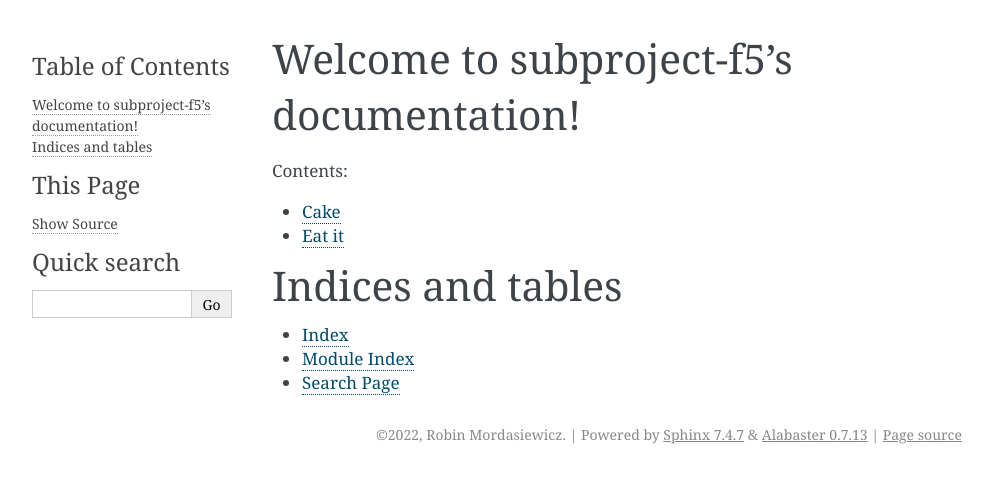
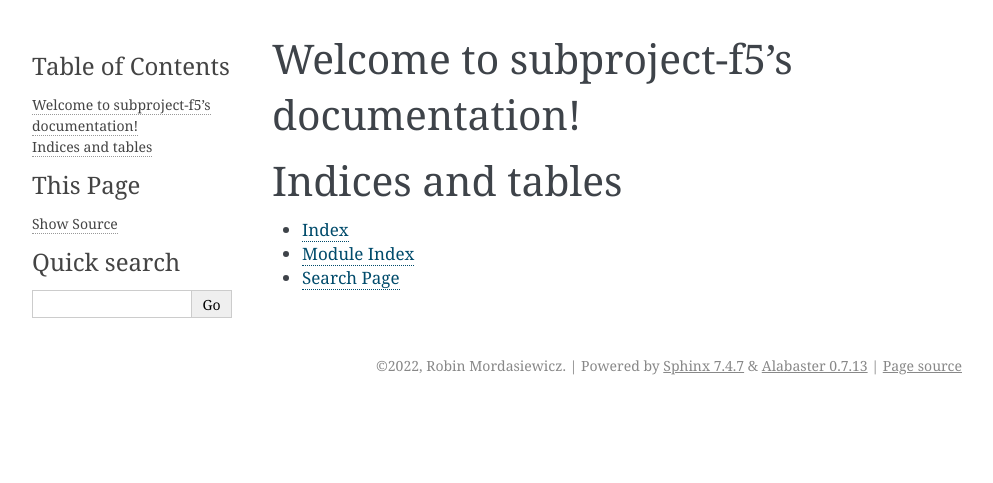
Before and after one commit to robinmordasiewicz/subproject-f5, a Sphinx documentation site: the page built from docs/index.rst, in a window 1280 px wide. Shown: the top 483 px of the page, without its empty margins (148-1141 px from the left). Built offline with Sphinx 7.4.7, drawn with Linux system fonts in a browser that asks for light colours.

Commit message:
adding files

```diff
--- a/docs/index.rst
+++ b/docs/index.rst
@@ -6,12 +6,6 @@
 Welcome to subproject-f5's documentation!
 =========================================
 
-.. toctree::
-   :maxdepth: 2
-   :caption: Contents:
-
-   cake
-   eatit
 
 Indices and tables
 ==================
```
